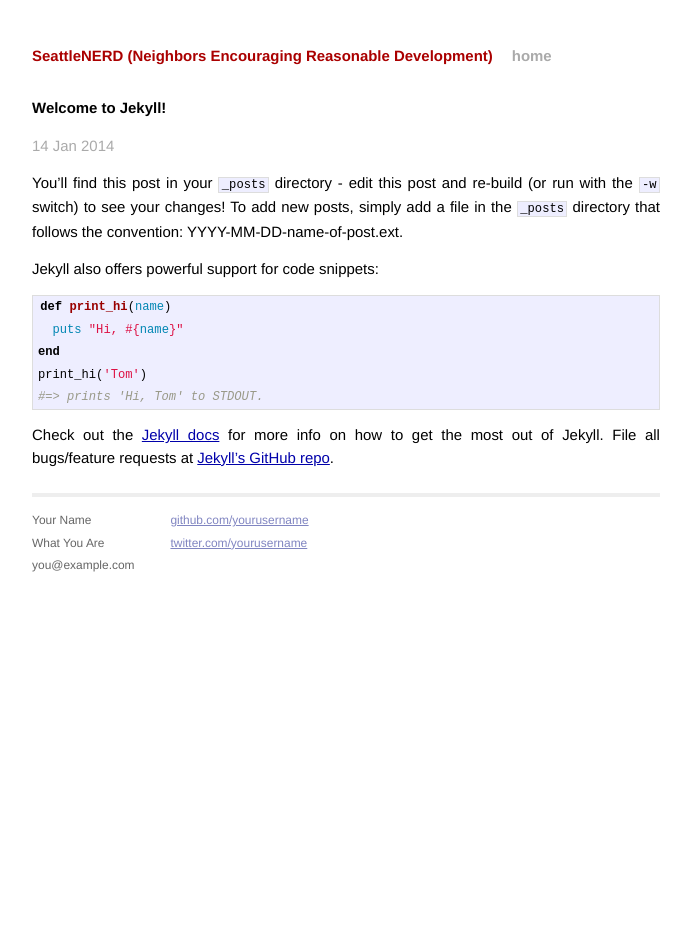
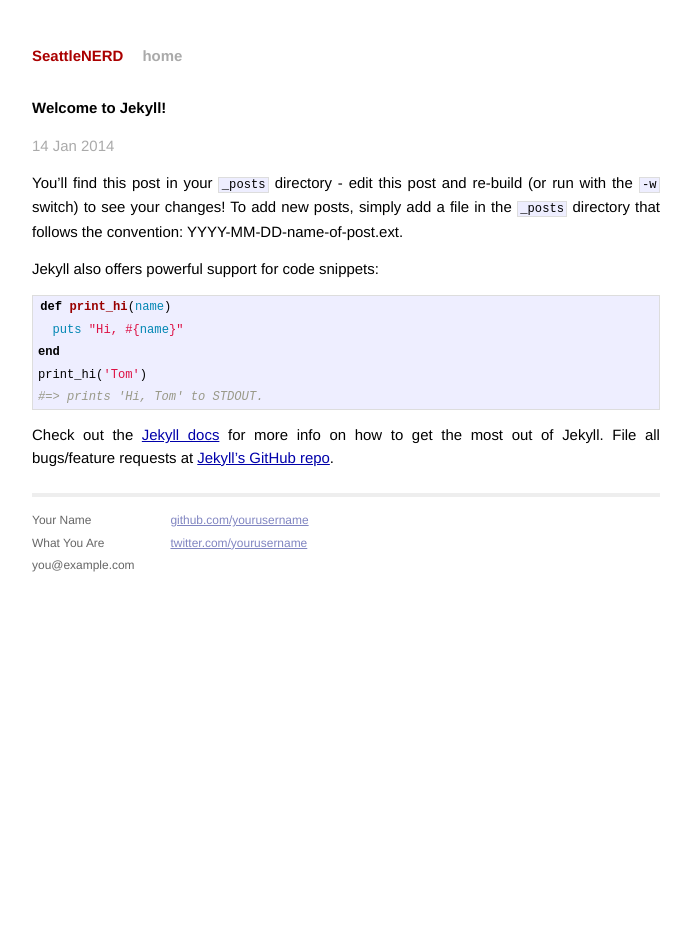
Before and after one commit to SeattleNERD/seattlenerd.github.com, a Jekyll site: the page built from _posts/2014-01-14-welcome-to-jekyll.markdown, in a window 1280 px wide. Shown: the whole page, without its empty margins (294-985 px from the left). Built offline with Jekyll 4.4.1, drawn with Linux system fonts in a browser that asks for light colours; Markdown is read by kramdown in place of the engine named in the settings; some of the changed lines change nothing that is shown.

Commit message:
added name-exp
Signed-off-by: W. S. Wellington <bwellington@fulcrum.net>

```diff
--- a/_config.yml
+++ b/_config.yml
@@ -1,4 +1,5 @@
-name: SeattleNERD (Neighbors Encouraging Reasonable Development)
+name: SeattleNERD
+name-exp: SeattleNERD (Neighbors Encouraging Reasonable Development)
 markdown: redcarpet
 pygments: true
 
```
